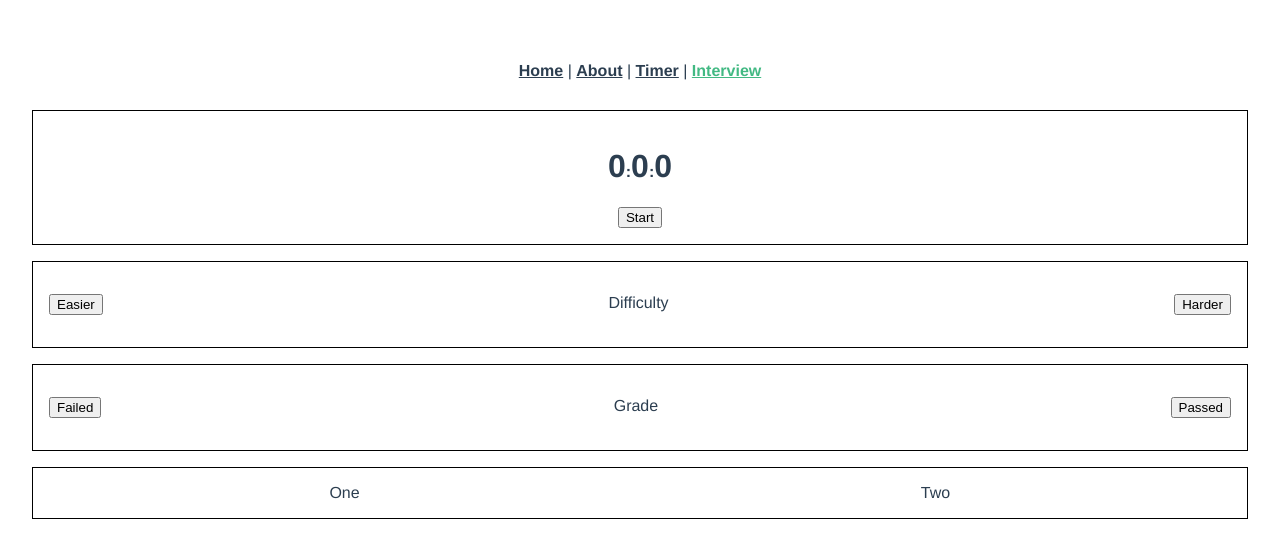
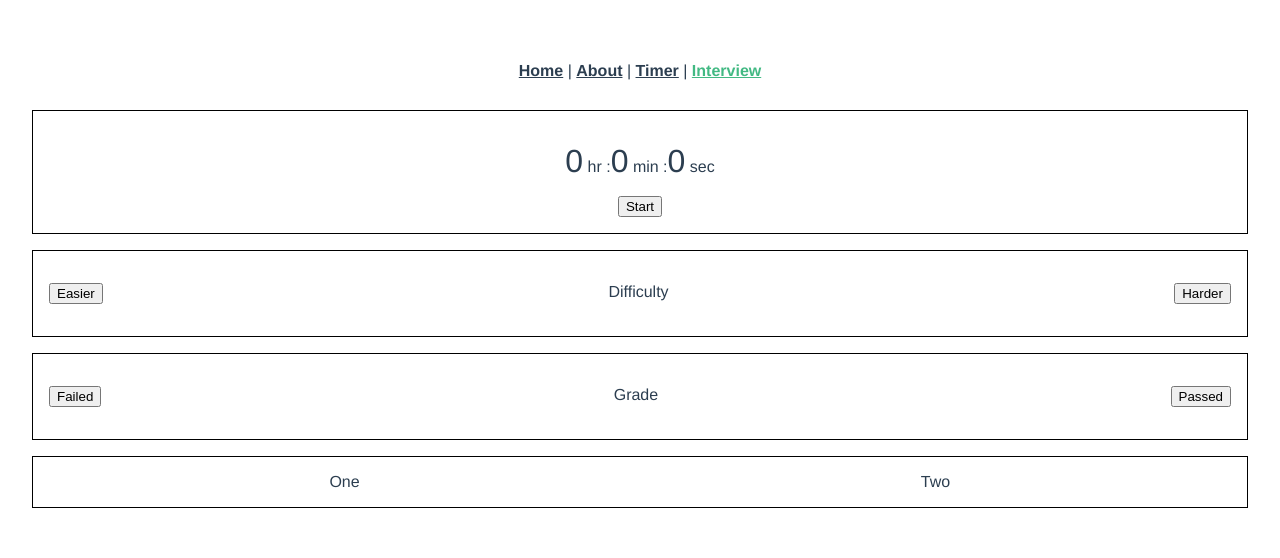
Before and after one commit to adamchenwei/ez-timer, a Vue app: page /#/interview in a window 1280 px wide. Shown: the top 558 px of the page. Built offline with nearby package versions, Linux system fonts and the light colour scheme.

Commit message:
feat(counter): working with h m s

```diff
--- a/src/components/EditableSpan.jsx
+++ b/src/components/EditableSpan.jsx
@@ -5,12 +5,22 @@ export default {
       type: Function,
       required: true,
     },
+    name: {
+      type: String,
+      required: true,
+    },
   },
   render() {
     return (
       <span
         contentEditable
-        onInput={this.change}
+        onInput={(event) => {
+          const newEvent = event;
+          newEvent.synthetic = {
+            name: this.name,
+          };
+          this.change(newEvent);
+        }}
         style={`
           font-size: 32px;
         `}>
--- a/src/components/organism/CounterPanel.jsx
+++ b/src/components/organism/CounterPanel.jsx
@@ -3,13 +3,14 @@ import EditableSpan from '../EditableSpan';
 export default {
   name: 'CounterPanel',
   props: {
-    onContentChange: {
-      type: Function,
-      default: () => { console.log('onContentChange'); },
-    },
+
     startClick: {
       type: Function,
       default: () => {},
+    },
+    whenContentChange: {
+      type: Function,
+      required: true,
     },
     hour: {
       type: Number,
@@ -27,11 +28,11 @@ export default {
   render() {
     return (
       <section>
-        <h1>
-          <EditableSpan name="hours" change={this.onContentChange}>{this.hour}</EditableSpan>
-          :<EditableSpan name="minutes" change={this.onContentChange}>{this.min}</EditableSpan>
-          :<EditableSpan name="seconds" change={this.onContentChange}>{this.sec}</EditableSpan>
-        </h1>
+        <p>
+          <EditableSpan name="hours" change={this.whenContentChange}>{this.hour}</EditableSpan>  hr
+          :<EditableSpan name="minutes" change={this.whenContentChange}>{this.min}</EditableSpan> min
+          :<EditableSpan name="seconds" change={this.whenContentChange}>{this.sec}</EditableSpan> sec
+        </p>
         <button onClick={this.startClick}>Start</button>
       </section>
     );
--- a/src/service/Counter.js
+++ b/src/service/Counter.js
@@ -7,35 +7,32 @@ export default class Counter {
 
   init(/* config */) {
     this.timer = {
-      start: 0,
-      end: 0,
       repeatMax: 1,
       instance: null,
+      durationInSec: 0,
     };
     this.todayDate = new Date();
   }
 
-  // setStartDateTime(timestamp) {
-  //   this.timer.start = timestamp || Date.now();
-  // }
-
   setEndTime(time) {
     const {
-      hour,
-      min,
-      sec,
+      hours,
+      minutes,
+      seconds,
     } = time;
-    const totalTime = (sec + (min * 60) + (hour * 3600)) * 1000;
-    this.timer.end = this.timer.start + totalTime;
+    const totalTime = (seconds + (minutes * 60) + (hours * 3600));
+    if (!totalTime) console.warn('totalTime is NOT a number');
+    this.timer.durationInSec = totalTime;
   }
 
   reset() {
     if (this.timer.instance) {
-      this.timer.instance.clearInterval(this.timer.instance);
+      clearInterval(this.timer.instance);
     } else {
       console.log('nothing to reset');
     }
   }
+
   startCountDown() {
     this.timer.instance = setInterval(() => {
       console.log('tick');
@@ -43,8 +40,10 @@ export default class Counter {
       this.perSecCallback(this.timer);
     }, 1000);
   }
+
   countDown() {
-    this.timer.start -= 1000;
+    this.timer.durationInSec -= 1;
+    if (!this.timer.durationInSec) this.reset();
   }
   // endCountDown() {
   // }
--- a/src/service/getSecFromTime.js
+++ b/src/service/getSecFromTime.js
@@ -1,3 +1,3 @@
-export default function getSecFromTime(hours =0, minutes = 0, seconds = 0) {
+export default function getSecFromTime(hours = 0, minutes = 0, seconds = 0) {
   return (hours * 3600) + (minutes * 60) + seconds;
 }
--- a/src/service/getTimeFromSec.js
+++ b/src/service/getTimeFromSec.js
@@ -14,6 +14,6 @@ export default function getTimeFromSec(totalSeconds = 0) {
   return {
     hours: (hours < 10 ? 0 + hours : hours),
     minutes: (minutes < 10 ? 0 + minutes : minutes),
-    secconds: (seconds < 10 ? 0 + seconds : seconds),
+    seconds: (seconds < 10 ? 0 + seconds : seconds),
   };
 }
--- a/src/views/Interview.jsx
+++ b/src/views/Interview.jsx
@@ -1,19 +1,19 @@
-import InterviewAppContainer from '../layout/interview/InterviewAppContainer';
-import CounterRow from '../layout/interview/CounterRow';
-import ContentRow from '../layout/interview/ContentRow';
-import ScaleSelectionBar from '../components/molecule/ScaleSelectionBar';
-import Counter from '../service/Counter';
-import CounterPanel from '../components/organism/CounterPanel';
-import getTimeFromSec from '../service/getTimeFromSec';
+import InterviewAppContainer from '@/layout/interview/InterviewAppContainer';
+import CounterRow from '@/layout/interview/CounterRow';
+import ContentRow from '@/layout/interview/ContentRow';
+import ScaleSelectionBar from '@/components/molecule/ScaleSelectionBar';
+import Counter from '@/service/Counter';
+import CounterPanel from '@/components/organism/CounterPanel';
+import getTimeFromSec from '@/service/getTimeFromSec';
 
 
 export default {
   name: 'Interview',
   data() {
     return {
-      hour: 0,
-      min: 0,
-      sec: 0,
+      hours: 0,
+      minutes: 0,
+      seconds: 0,
       username: 'Adam',
       newColor: 'orange',
     };
@@ -54,36 +54,50 @@ export default {
   methods: {
     startClick(event) {
       console.log(event);
-      // this.sec = 999 + this.sec;
+      // this.seconds = 999 + this.seconds;
       // this.newColor = 'red';
       if (this.counter) {
         this.counter.reset();
       }
       this.counter = new Counter(null, this.tickCallback);
       this.counter.setEndTime({
-        sec: this.sec,
-        min: this.min,
-        hour: this.hour,
+        seconds: parseInt(this.seconds || 0, 10),
+        minutes: parseInt(this.minutes || 0, 10),
+        hours: parseInt(this.hours || 0, 10),
       });
       this.counter.startCountDown();
     },
-    onTimeChange: (event) => {
-      console.log('a');
-      console.log(event.target.textContent);
-    },
+    // onTimeChange: (event) => {
+    //   console.log('a');
+    //   console.log(event.target.textContent);
+    // },
     // setVal(event) {
     //   console.log(event);
     //   const { name, textContent } = event.target;
     //   this[name] = textContent;
     // },
 
+    whenChange(e) {
+      if (this.counter) {
+        this.counter.reset();
+      }
+      console.log(e);
+
+      const { name, textContent } = e.target;
+      let targetName = name;
+      if (e.synthetic && e.synthetic.name) {
+        targetName = e.synthetic.name;
+      }
+      this[targetName] = textContent;
+    },
+
     tickCallback(data) {
       console.log(data);
-      const time = getTimeFromSec();
-      this.hour = time.hour;
-      this.min = time.minute;
-      this.sec = time.second;
-      console.log(`${this.hour} ${this.min} ${this.sec}`);
+      const time = getTimeFromSec(data.durationInSec);
+      this.hours = time.hours;
+      this.minutes = time.minutes;
+      this.seconds = time.seconds;
+      console.log(`${this.hours} ${this.minutes} ${this.seconds}`);
       // this.setVal(name, value);
     },
   },
@@ -92,11 +106,11 @@ export default {
       <InterviewAppContainer>
         <CounterRow>
           <CounterPanel
-            onContentChange={this.onTimeChange}
             startClick={this.startClick}
-            hour={this.hour}
-            min={this.min}
-            sec={this.sec}
+            whenContentChange={this.whenChange}
+            hour={parseInt(this.hours, 10)}
+            min={parseInt(this.minutes, 10)}
+            sec={parseInt(this.seconds, 10)}
           />
         </CounterRow>
         <ContentRow>
```
